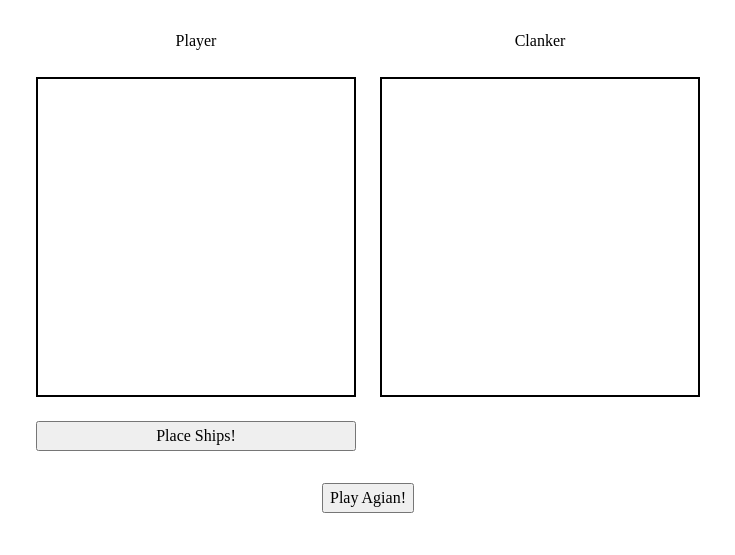
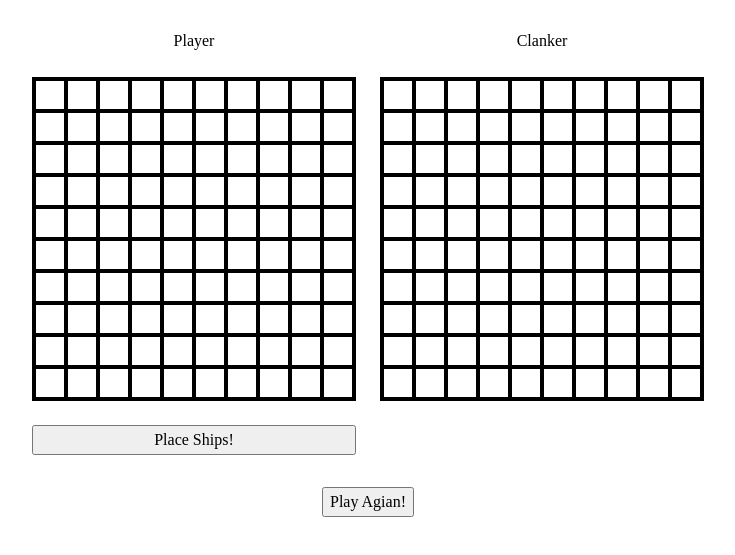
Before and after one commit to B1t-Master/battleship, a website built with webpack: page src/template.html in a window 1280 px wide. Shown: the part 71-626 px from the top of the page, without its empty margins (272-1007 px from the left). Built offline with nearby package versions, Linux system fonts and the light colour scheme.

Commit message:
Populate gameboard with cells

```diff
--- a/src/app/UI/layout.js
+++ b/src/app/UI/layout.js
@@ -0,0 +1,18 @@
+export default function loadBoards() {
+  const gameboard1 = document.querySelector(".gameboard-1");
+  const gameboard2 = document.querySelector(".gameboard-2");
+
+  function createCells(gameboard) {
+    for (let i = 1; i <= 100; i++) {
+      let cell = document.createElement("div");
+      cell.classList.add("cell");
+      gameboard.appendChild(cell);
+    }
+  }
+  createCells(gameboard1);
+  createCells(gameboard2);
+}
+// let cell = document.createElement("div");
+// cell.classList.add("cell");
+
+// gameboard1.appendChild(cell);
--- a/src/index.js
+++ b/src/index.js
@@ -1,5 +1,7 @@
 import styles from "./styles.css";
+import loadBoards from "./app/UI/layout";
 import { Player } from "./app/player";
 
+loadBoards();
 let computer = new Player("computer");
 let player = new Player("player");
--- a/src/styles.css
+++ b/src/styles.css
@@ -110,11 +110,19 @@ body {
 
 .gameboard-1,
 .gameboard-2 {
+  box-sizing: content-box;
+  display: flex;
+  flex-wrap: wrap;
   width: 20rem;
   height: 20rem;
   border: black 2px solid;
 }
-
+.cell {
+  border: black 2px solid;
+  box-sizing: border-box;
+  width: 10%;
+  height: 10%;
+}
 .gameboard-1 {
   grid-area: gameboard-1;
 }
```
